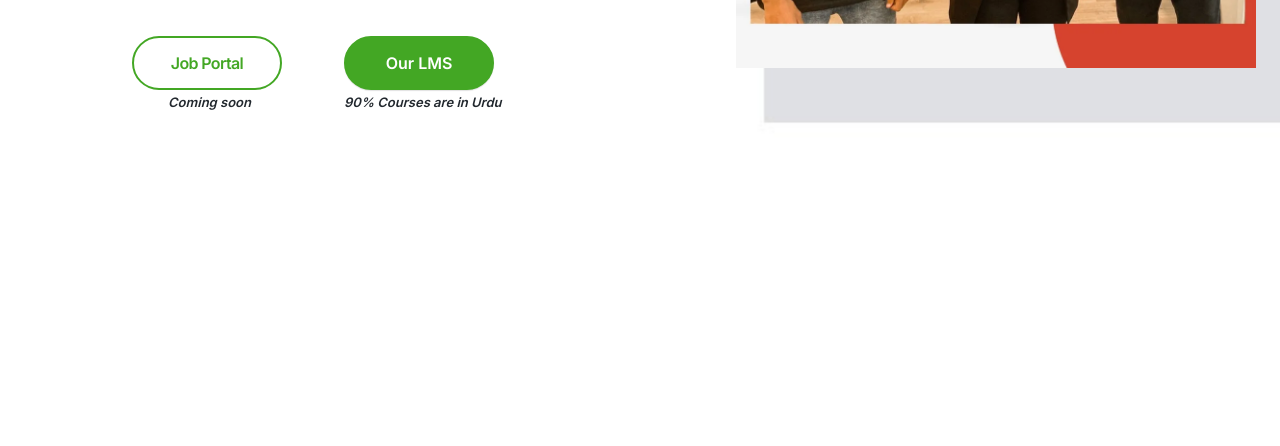
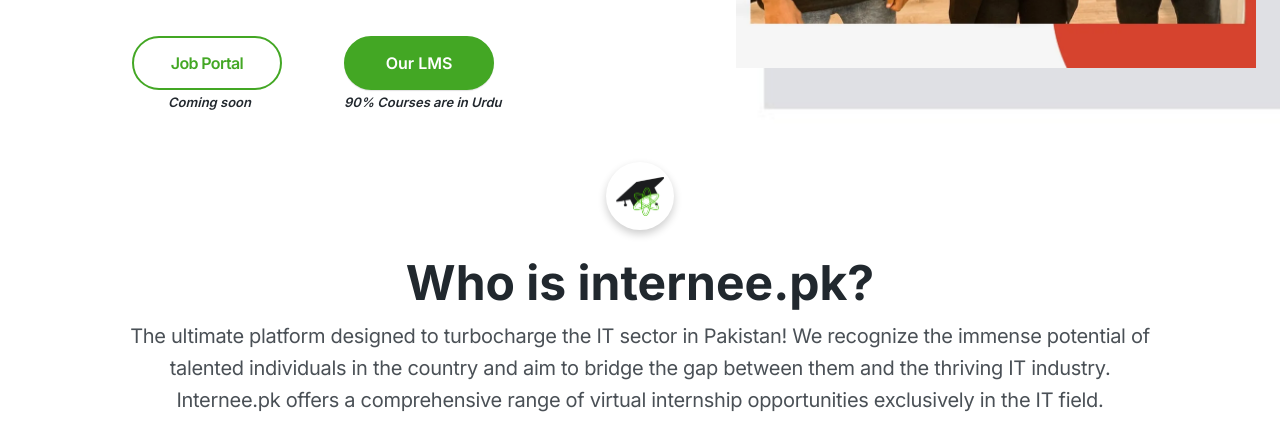
Before and after one commit to mahnoor643/Internee.pk, a plain HTML site: page index.html in a window 1280 px wide. Shown: the part 611-1057 px from the top of the page. Before the commit the page ends 800 px from the top, so only its background shows below. Drawn offline with nearby package versions, Linux system fonts and the light colour scheme.

Commit message:
half home page

```diff
--- a/index.html
+++ b/index.html
@@ -25,23 +25,17 @@
                 <a href=""><input class="interneeLoginBtn" type="button" value="Internee's Login"></a>
             </div>
         </div>
-
-    <!-- fixed div -->
-    <!-- <div class="m-0 p-0 row">
-        <div class="container-fluid col-6 div1"></div>
-        <div class="col-6 div2"></div>
-    </div> -->
-
         <!-- section1 -->
-
-    <div class="row ps-5 pe-5 aligning">
+        <div class="row  ps-5 pe-5 aligning">
             <div class="col-6">
                 <h1 class="sec1Heading">Looking for dream internship?</h1>
                 <div class="typing-container">
                     <h1 class="typing" id="typing-text"></h1>
                 </div>
-            <p class="para">Internee.pk kickstart student's tech careers with first internships, providing industry exposure,
-                practical skills, and networking opportunities, paving the way for their success in the tech industry.
+                <p class="para">Internee.pk kickstart student's tech careers with first internships, providing industry
+                    exposure,
+                    practical skills, and networking opportunities, paving the way for their success in the tech
+                    industry.
                 </p>
                 <!-- logos -->
                 <div class="row ps-4 pe-4 m-0 d-flex align-items-center justify-content-between">
@@ -73,6 +67,29 @@
         </div>
     </div>
 
+
+    <!-- section2 -->
+    <div class="container-fluid d-flex justify-content-center">
+        <div class="section2Icon">
+            <img src="Images/fav.png" class="img-fluid" alt="">
+        </div>
+    </div>
+
+    <div class="container-fluid  d-flex justify-content-center mt-4">
+        <div>
+            <h1 class="sec2heading">Who is internee.pk?</h1>
+        </div>
+    </div>
+
+    <div class="container d-flex justify-content-center">
+        <p class="sec2para text-center ps-5 pe-5">
+            The ultimate platform designed to turbocharge the IT sector in Pakistan! We recognize the immense potential
+            of talented individuals in the country and aim to bridge the gap between them and the thriving IT industry.
+            Internee.pk offers a comprehensive range of virtual internship opportunities exclusively in the IT field.
+        </p>
+    </div>
+
+
     <script src="https://cdn.jsdelivr.net/npm/bootstrap@5.0.2/dist/js/bootstrap.bundle.min.js"
         integrity="sha384-MrcW6ZMFYlzcLA8Nl+NtUVF0sA7MsXsP1UyJoMp4YLEuNSfAP+JcXn/tWtIaxVXM"
         crossorigin="anonymous"></script>
--- a/style.css
+++ b/style.css
@@ -6,26 +6,10 @@
     font-family: "Inter";
 }
 
-/* .div1 {
-    background-color: aqua;
-    height: 190px;
-    z-index: -1;
-    position: relative;
-    width:100%
-}
-
-.div2 {
-    position: relative;
-    z-index: -1;
-    background-color: red;
-    width:100%
-} */
-
 .bgImg{
     background-image: url(Images/bg.jpg);
-    background-size: cover; /* Ensures the image covers the entire div */
-    background-position: center; /* Centers the image within the div */
-    height: 100vh;
+    background-size: cover;
+    background-position: center;
 }
 
 /* navbar */
@@ -40,7 +24,6 @@
     top: 0;
     left: 0;
 }
-
 .nav-links {
     display: flex;
     align-items: center;
@@ -59,7 +42,6 @@
 .webLogo {
     max-height: 50px;
 }
-
 .jobPortalBtn {
     background-color: #43a724;
     border: 2px solid #43a724;
@@ -94,11 +76,8 @@
     cursor: pointer;
 }
 
-
-
 /* Section 1 */
 .aligning{
-    z-index: 100;
     width: 100%;
     padding-top: 35px;
     top: 0;
@@ -151,3 +130,33 @@
     justify-content: start;
     align-items: center;
 }
+
+
+/* section2 */
+.section2Icon {
+    border-radius: 50%;
+    padding: 10px;
+    box-shadow: 0 4px 8px rgba(0, 0, 0, 0.2);
+    width: 68px;
+    height: 68px;
+    z-index: 3;
+    display: flex;
+    justify-content: center;
+    align-items: center;
+}
+.sec2heading{
+    font-size: 48px;
+    letter-spacing: -2px;
+    font-family: "Inter";
+    font-style: normal;
+    font-weight: bold;
+    letter-spacing: normal;
+    color: #21282E;
+}
+.sec2para{
+    font-size: 20px;
+    letter-spacing: -0.3px;
+    line-height: 160%;
+    color: #4A5056;
+    margin-bottom: 30px;
+}
```
Also changed, not shown: Images/fav.png (added). Lines whose indentation alone changed are shown as unchanged.
